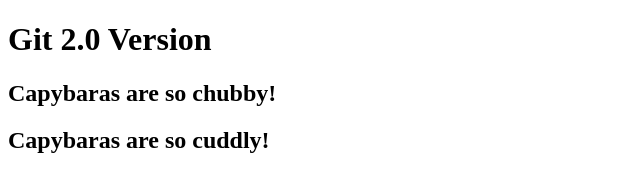
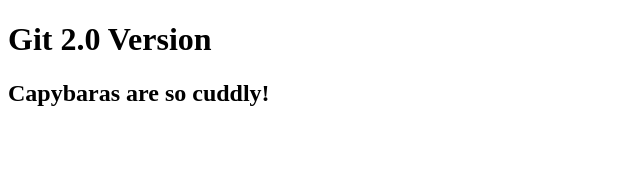
Before and after one commit to sherelynn/learning-git, a plain HTML site: page index.html in a window 1280 px wide. Shown: the whole page, without its empty margins (0-640 px from the left). Drawn offline with Linux system fonts and the light colour scheme.

Commit message:
Removed code from version-3

```diff
--- a/index.html
+++ b/index.html
@@ -9,9 +9,6 @@
     <!-- First Commit -->
     <h1>Git 2.0 Version</h1>
 
-    <!-- Added within the version-3 branch -->
-    <h2>Capybaras are so chubby!</h2>
-
     <!-- Added within the version-4 branch -->
     <h2>Capybaras are so cuddly!</h2>
   </body>
```
